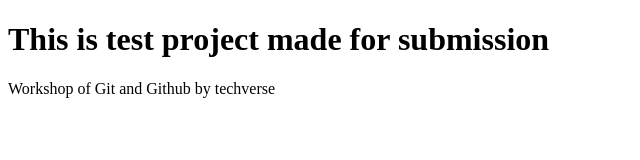
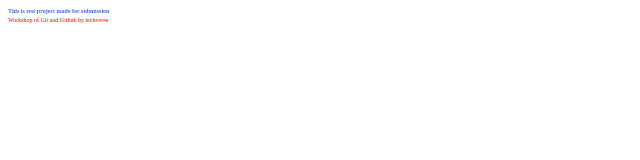
Before and after one commit to mirza-zain/Workshop_Techverse, a website: page index.html in a window 1280 px wide. Shown: the whole page, without its empty margins (0-640 px from the left). Drawn offline with Linux system fonts and the light colour scheme.

Commit message:
updated code

```diff
--- a/index.html
+++ b/index.html
@@ -4,6 +4,16 @@
     <meta charset="UTF-8">
     <meta name="viewport" content="width=device-width, initial-scale=1.0">
     <title>Test</title>
+    <style>
+        h1 {
+            color: royalblue;
+            font-size: 25%;
+        }
+        p {
+            color: red;
+            font-size: 20%;
+        }
+    </style>
 </head>
 <body>
     <h1>This is test project made for submission</h1>
```
